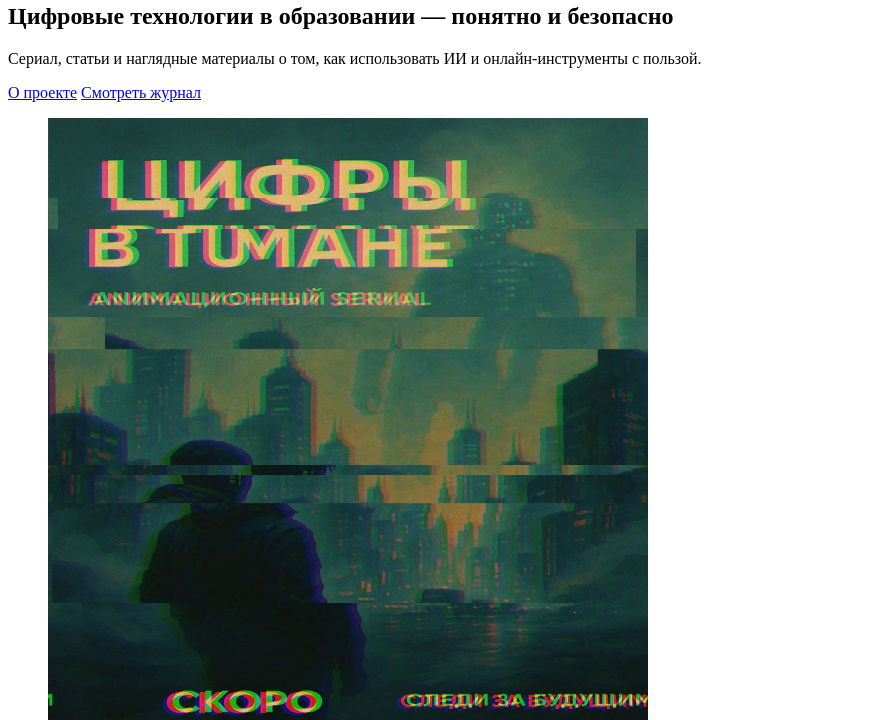
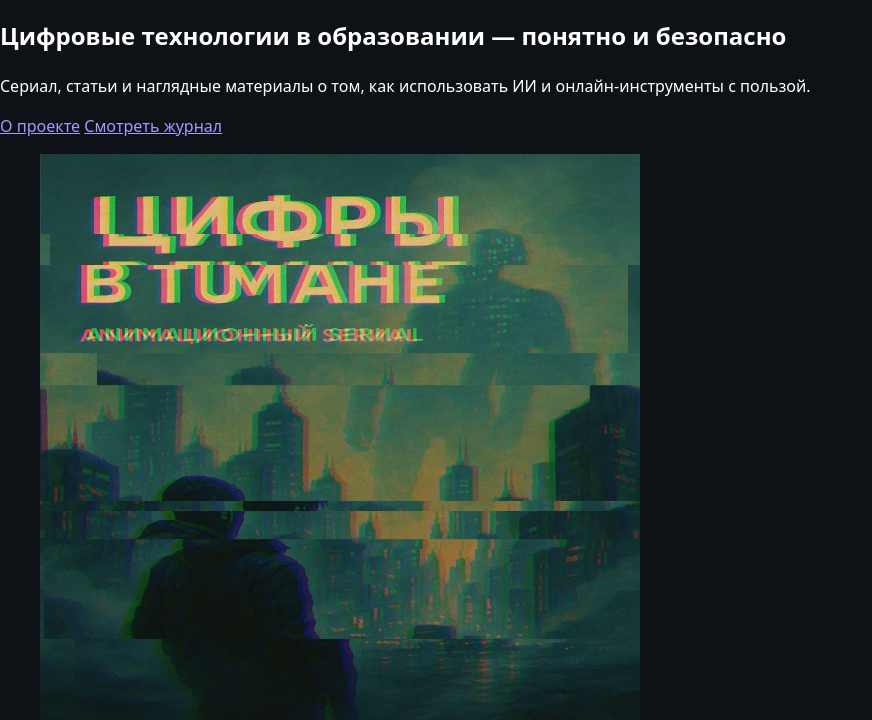
Before and after one commit to T3mich00000/Practice2025, a plain HTML site: page site/index.html in a window 1280 px wide. Shown: the part 141-861 px from the top of the page, without its empty margins (0-872 px from the left). Drawn offline with Linux system fonts and the light colour scheme; files whose address does not match are found by name.

Commit message:
feat: add any styles

```diff
--- a/site/styles.css
+++ b/site/styles.css
@@ -32,3 +32,35 @@
 
     --focus: 2px solid #ffffff;
 }
+
+@media( min-width: 768px)
+{
+    :root
+    {
+        --fs-24: 1.75rem;
+        --fs-32: 2.25rem;
+    }
+}
+
+:root{color-scheme: dark;}
+
+*,
+*::before,
+*::after{box-sizing: border-box;}
+
+html
+{
+    -webkit-text-size-adjust: 100%;
+    text-size-adjust: 100%;
+    scroll-behavior: smooth;
+}
+
+body.page
+{
+    margin: 0;
+    font-family: system-ui, -apple-system, "Segoe UI", Roboto, Arial, "Noto Sans", "Liberation Sans", sans-serif;
+    line-height: var(--leading);
+    color: var(--text);
+    background: var(--bg);
+    background-image: image-set();
+}
```
